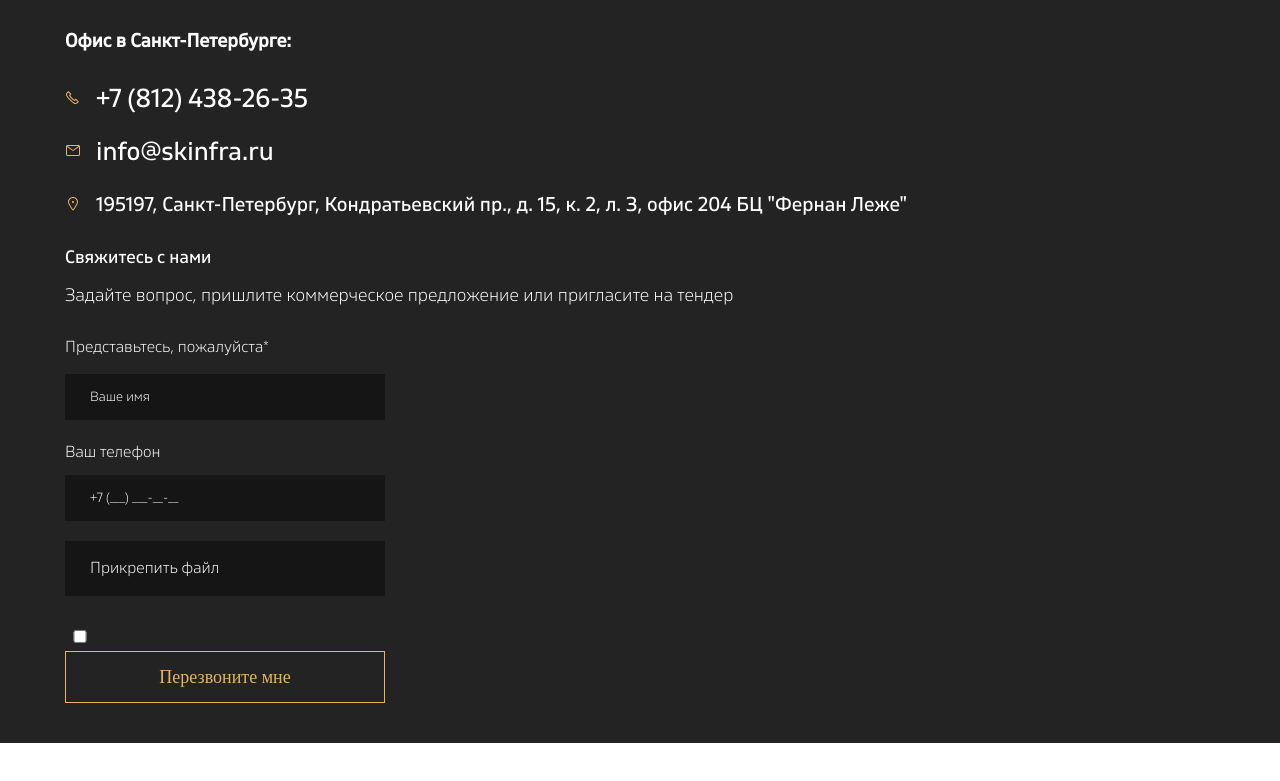
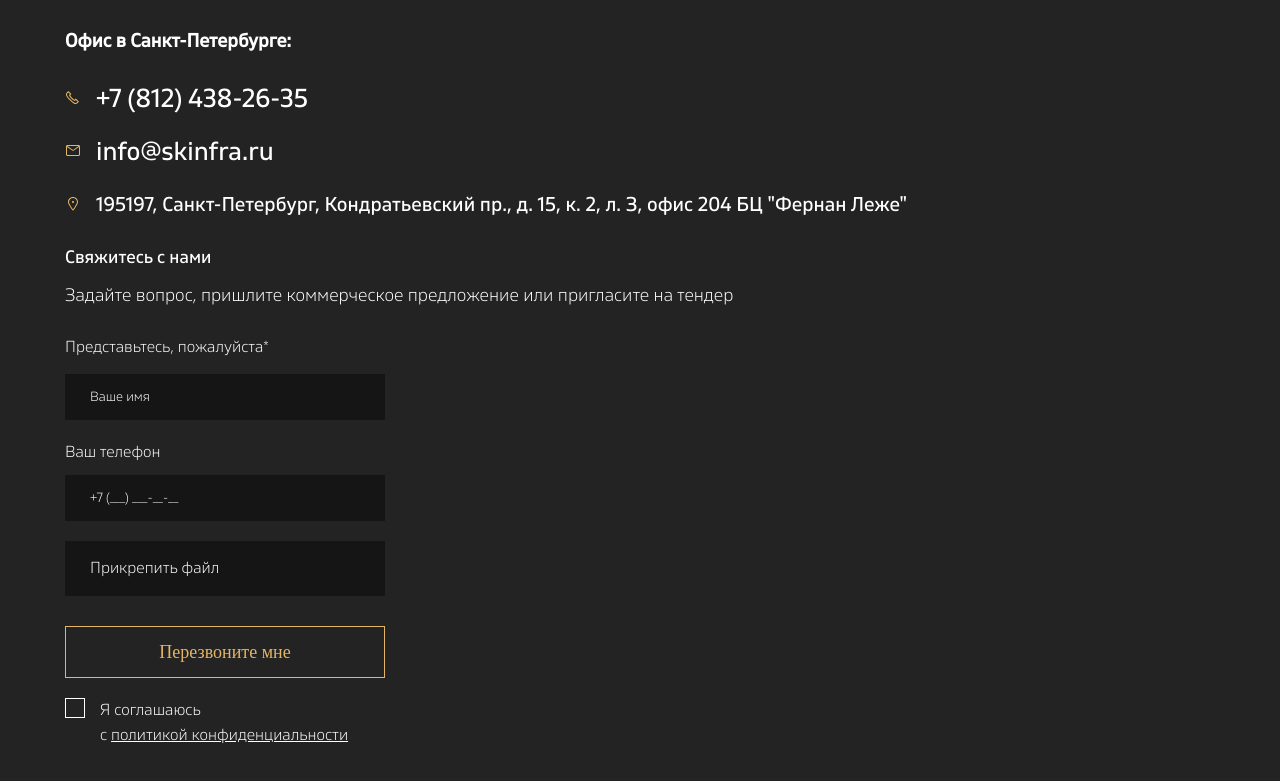
Before and after one commit to Masqueraad/sk-infrastructure-website, a plain HTML site: page index.html in a window 1280 px wide. Shown: the part 2411-3192 px from the top of the page. Before the commit the page ends 3154 px from the top, so only its background shows below. Drawn offline with nearby package versions, Linux system fonts and the light colour scheme; a script that the page names is missing.

Commit message:
add new content for contact-us-block

```diff
--- a/index.html
+++ b/index.html
@@ -424,6 +424,7 @@
               </div>
             </div>
             <form action="#" class="contact-us-block-left__form">
+              <div class="form__row">
                 <div class="form__name">
                   <p>Представьтесь, пожалуйста*</p>
                 </div>
@@ -440,8 +441,8 @@
                     name="Telefon"
                   />
                 </div>
-            </form>
-            <form action="#" class="contact-us-block-left__form">
+              </div>
+              <div class="form__row">
                 <div class="form__load-file">
                   <label for="myfile" class="load__file-label"
                     >Прикрепить файл</label
@@ -454,13 +455,29 @@
                     multiple="multiple"
                   />
                 </div>
-              <div class="form__checkbox">
-                <input type="checkbox" type="text" name="check" />
-              </div>
                 <div class="form__call-us-btn btn">
                   <a href="tel:+78124382635" class="btn"> Перезвоните мне </a>
                 </div>
+              </div>
+              <label>
+                <div class="form__checkbox">
+                  <input class="form__checkbox-input" type="checkbox" />
+                  <span class="style__checkbox"></span>
+                  <p class="checkbox__text">
+                    Я соглашаюсь <br />
+                    с
+                    <span class="checkbox__text-span"
+                      >политикой конфиденциальности</span
+                    >
+                  </p>
+                </div>
+              </label>
             </form>
+          </div>
+          <div class="contact-us-block-right">
+            <div class="contact-us-block-right__map">
+              <img src="" alt="" />
+            </div>
           </div>
         </div>
       </div>
--- a/sk-infrastructure-website/css/index.css
+++ b/sk-infrastructure-website/css/index.css
@@ -309,12 +309,16 @@
 }
 /* contact-section */
 .contact-us-block {
-  background-color: #232323;
   color: #ffffff;
   padding: 40px 0px 40px 0px;
+  background: url("/sk-infrastructure-website/img/bg-contact-us.svg");
+  background-color: #232323;
+  background-repeat: no-repeat;
+  background-position: 314% 30%;
 }
 .contact-us-block__row {
   display: flex;
+  flex-wrap: wrap;
 }
 .contact-us-block-left {
   font-family: "Gilam Regular";
@@ -433,6 +437,53 @@
 :-ms-input-placeholder {
   color: #fff;
 }
+.form__row {
+}
+.form__checkbox {
+  margin: 20px 0px 0px 0px;
+  display: flex;
+}
+.form__checkbox-input {
+  display: none;
+}
+.style__checkbox {
+  display: inline-block;
+  width: 20px;
+  height: 20px;
+  border: 1px solid #fff;
+  position: relative;
+}
+.style__checkbox::before {
+  content: "✔";
+  color: #fff;
+  text-align: center;
+  position: absolute;
+  top: 50%;
+  left: 50%;
+  transform: translate(-50%, -50%);
+  display: block;
+  width: 19px;
+  height: 19px;
+  background-color: #e4b564;
+  opacity: 0;
+}
+.checkbox__text {
+  margin: 0px 0px 0px 15px;
+}
+.checkbox__text-span {
+  text-decoration: underline;
+}
+
+.form__checkbox-input:checked + .style__checkbox::before {
+  opacity: 1;
+}
+.contact-us-block-right {
+}
+.contact-us-block-right__map img {
+  width: 100%;
+  max-width: 320px;
+  height: auto;
+}
 /* media */
 @media (min-width: 320px) {
   .container {
```
Also changed, not shown: sk-infrastructure-website/img/bg-contact-us.svg (added). Lines whose indentation alone changed are shown as unchanged.
